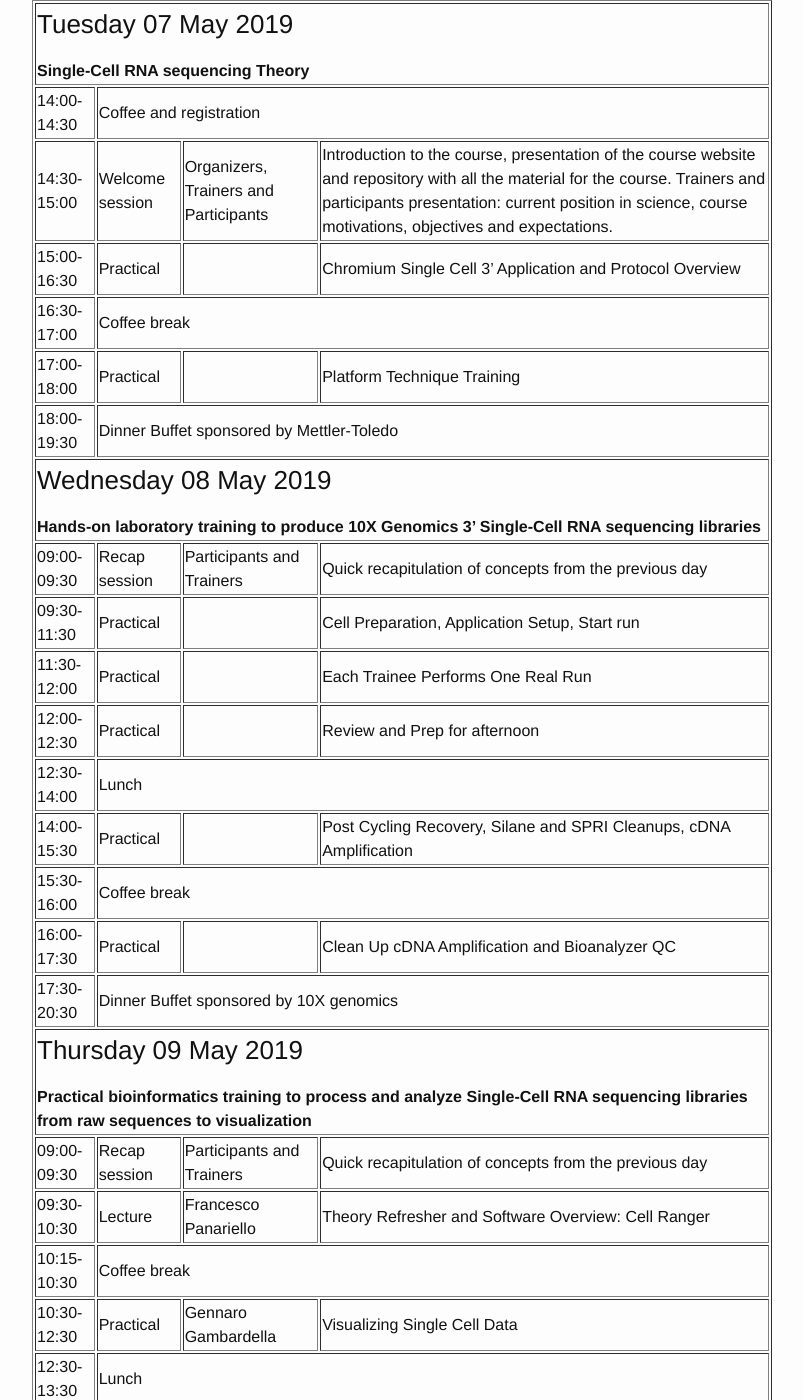
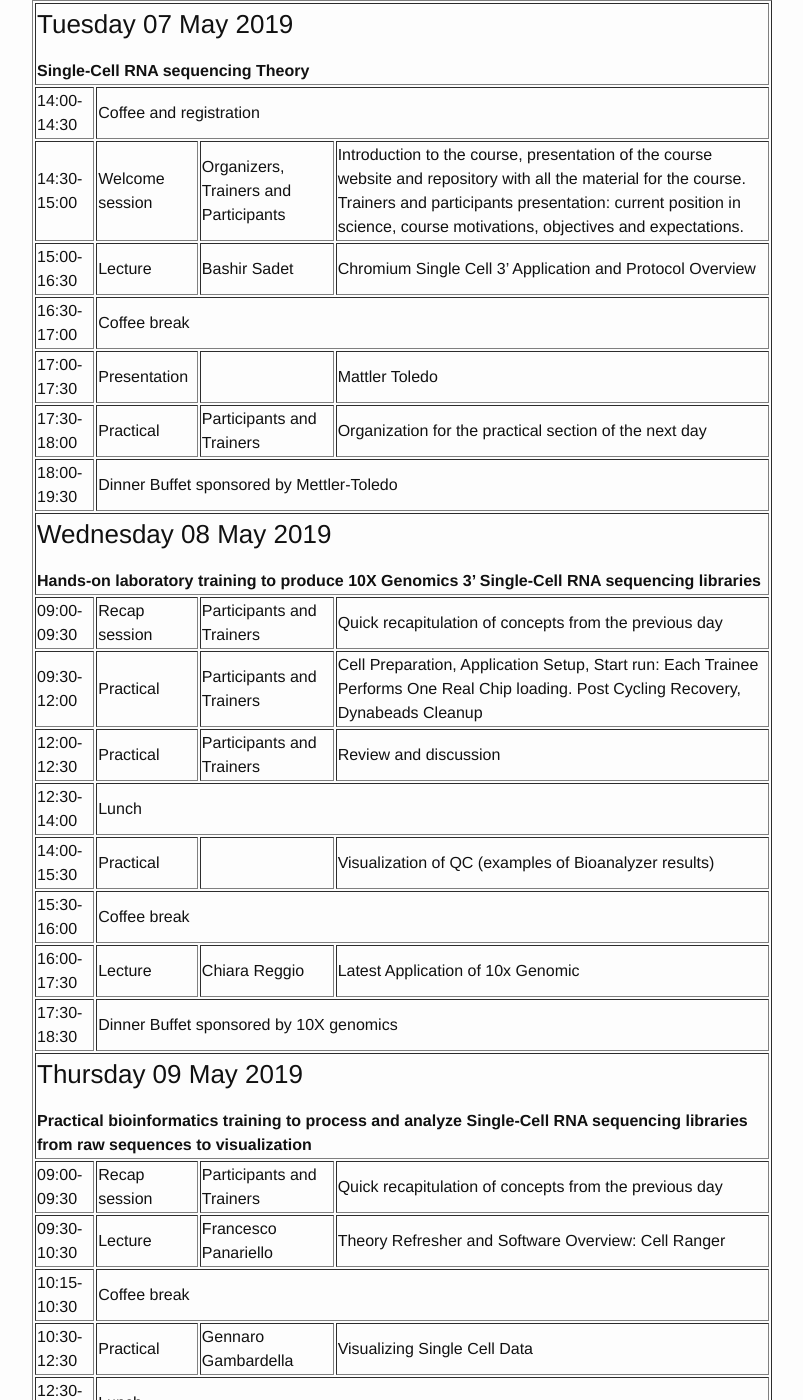
Before and after one commit to ELIXIR-IIB-training/website, a Jekyll site: the page built from _posts/2019-05-07-SingleCell-Pozzuoli.md, in a window 1280 px wide and 1400 px high, scrolled down 2956 px. Shown: the whole window, without its empty margins (238-1041 px from the left). Built offline with Jekyll 4.4.1, drawn with Linux system fonts in a browser that asks for light colours; some of the changed text lies outside the part shown.

Commit message:
Update 2019-05-07-SingleCell-Pozzuoli.md

```diff
--- a/_posts/2019-05-07-SingleCell-Pozzuoli.md
+++ b/_posts/2019-05-07-SingleCell-Pozzuoli.md
@@ -126,19 +126,25 @@ Barbara Zimbardi and Marica Giovannini <course2019@tigem.it><br>
 </tr>
 <tr>
    <td>15:00-16:30</td>
-   <td>Practical</td>
-   <td></td>
+   <td>Lecture</td>
+   <td>Bashir Sadet</td>
    <td>Chromium Single Cell 3’ Application and Protocol Overview</td>
 </tr>
 <tr>
    <td>16:30-17:00</td>
    <td colspan="3">Coffee break</td>
 </tr>
+   <tr>
+   <td>17:00-17:30</td>
+   <td>Presentation</td>
+   <td></td>
+   <td>Mattler Toledo</td>
+</tr>
 <tr>
-   <td>17:00-18:00</td>
+   <td>17:30-18:00</td>
    <td>Practical</td>
-   <td></td>
-   <td>Platform Technique Training</td>
+   <td>Participants and Trainers</td>
+   <td>Organization for the practical section of the next day </td>
 </tr>
 <tr>
    <td>18:00-19:30</td>
@@ -154,22 +160,16 @@ Barbara Zimbardi and Marica Giovannini <course2019@tigem.it><br>
    <td>Quick recapitulation of concepts from the previous day</td>
 </tr>
 <tr>
-   <td>09:30-11:30</td>
+   <td>09:30-12:00</td>
    <td>Practical</td>
-   <td></td>
-   <td>Cell Preparation, Application Setup, Start run </td>
-</tr>
-<tr>
-   <td>11:30-12:00</td>
-   <td>Practical </td>
-   <td></td>
-   <td>Each Trainee Performs One Real Run</td>
+   <td>Participants and Trainers</td>
+   <td>Cell Preparation, Application Setup, Start run: Each Trainee Performs One Real Chip loading. Post Cycling Recovery, Dynabeads Cleanup</td>
 </tr>
 <tr>
    <td>12:00-12:30</td>
    <td>Practical </td>
-   <td></td>
-   <td>Review and Prep for afternoon </td>
+   <td>Participants and Trainers</td>
+   <td>Review and discussion</td>
 </tr>
 <tr>
    <td>12:30-14:00</td>
@@ -179,7 +179,7 @@ Barbara Zimbardi and Marica Giovannini <course2019@tigem.it><br>
    <td>14:00-15:30</td>
    <td>Practical</td>
    <td></td>
-   <td>Post Cycling Recovery, Silane and SPRI Cleanups, cDNA Amplification</td>
+   <td>Visualization of QC (examples of Bioanalyzer results) </td>
 </tr>
 <tr>
    <td>15:30-16:00</td>
@@ -187,12 +187,12 @@ Barbara Zimbardi and Marica Giovannini <course2019@tigem.it><br>
 </tr>
 <tr>
    <td>16:00-17:30</td>
-   <td>Practical</td>
-   <td></td>
-   <td>Clean Up cDNA Amplification and Bioanalyzer QC</td>
+   <td>Lecture</td>
+   <td>Chiara Reggio</td>
+   <td>Latest Application of 10x Genomic </td>
 </tr>
 <tr>
-   <td>17:30-20:30</td>
+   <td>17:30-18:30</td>
    <td colspan="3">Dinner Buffet sponsored by 10X genomics </td>
 </tr>
 <tr>
@@ -225,10 +225,16 @@ Barbara Zimbardi and Marica Giovannini <course2019@tigem.it><br>
    <td colspan="3">Lunch</td>
 </tr>
 <tr>
-   <td>13:30-17:30</td>
+   <td>13:30-14:30</td>
    <td>Lecture</td>
    <td>AnnaMaria Carissimo</td>
    <td>Statistical analysis of Single Cell data</td>
+</tr>
+   <tr>
+   <td>14:30-17:30</td>
+   <td>Practical</td>
+   <td></td>
+   <td>Practical exercises </td>
 </tr>
  <tr>
    <td>17:30- 20:30</td>
```
Also changed, not shown: other parts of _posts/2019-05-07-SingleCell-Pozzuoli.md (+1 -1 lines).
